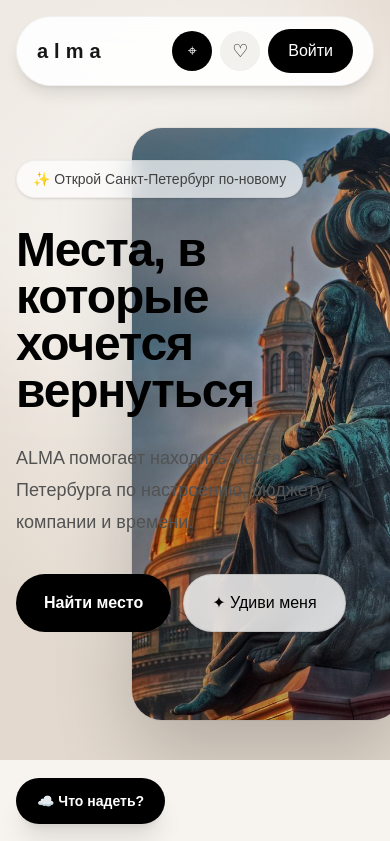
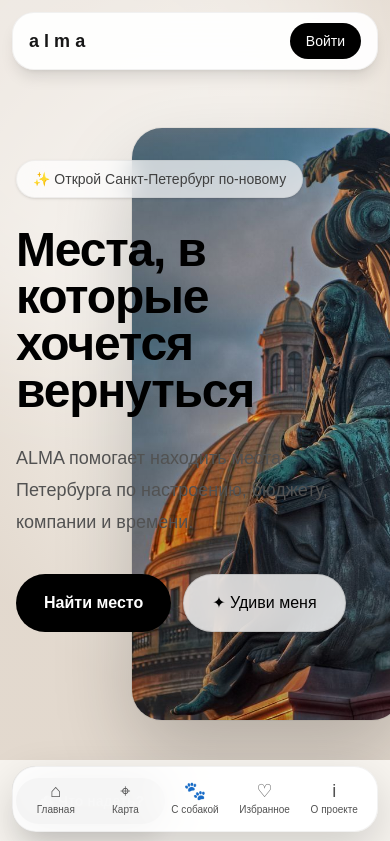
Before and after one commit to olgakastanova48386-dotcom/alma, a Next.js app: page / in a window 390 px wide. Shown: the top 841 px of the page. Built offline with nearby package versions, Linux system fonts and the light colour scheme; no server answers.

Commit message:
Improve ALMA mobile navigation

```diff
--- a/components/Header.tsx
+++ b/components/Header.tsx
@@ -2,55 +2,51 @@ import Link from "next/link";
 
 export default function Header() {
   return (
+    <>
       <header className="fixed top-0 left-0 w-full z-[9999]">
-      <div className="max-w-7xl mx-auto mt-4 px-4 sm:px-6">
-        <div className="flex items-center justify-between rounded-full bg-white/90 backdrop-blur-xl border border-black/5 shadow-lg px-5 sm:px-8 py-3">
-          <Link href="/" className="text-xl sm:text-2xl font-bold tracking-[0.3em]">
+        <div className="max-w-7xl mx-auto mt-3 sm:mt-4 px-3 sm:px-6">
+          <div className="flex items-center justify-between rounded-[22px] sm:rounded-full bg-white/92 backdrop-blur-xl border border-black/5 shadow-lg px-4 sm:px-8 py-2.5 sm:py-3">
+            <Link href="/" className="text-lg sm:text-2xl font-bold tracking-[0.28em]">
               alma
             </Link>
 
             <nav className="hidden md:flex items-center gap-5 lg:gap-7 text-sm md:text-base text-gray-600">
-            <Link href="/" className="hover:text-black transition">
-              Главная
-            </Link>
-            <Link href="/map" className="hover:text-black transition">
-              Карта
-            </Link>
-            <Link href="/dog-friendly" className="hover:text-black transition">
-              🐾 С собакой
-            </Link>
-            <Link href="/favorites" className="hover:text-black transition">
-              ♡ Избранное
-            </Link>
-            <Link href="/about" className="hover:text-black transition">
-              О проекте
-            </Link>
+              <Link href="/" className="hover:text-black transition">Главная</Link>
+              <Link href="/map" className="hover:text-black transition">Карта</Link>
+              <Link href="/dog-friendly" className="hover:text-black transition">🐾 С собакой</Link>
+              <Link href="/favorites" className="hover:text-black transition">♡ Избранное</Link>
+              <Link href="/about" className="hover:text-black transition">О проекте</Link>
             </nav>
 
-          <div className="flex items-center gap-2">
-            <Link
-              href="/map"
-              className="md:hidden w-10 h-10 rounded-full bg-black text-white flex items-center justify-center text-base"
-              aria-label="Карта"
-            >
-              ⌖
-            </Link>
-            <Link
-              href="/favorites"
-              className="md:hidden w-10 h-10 rounded-full bg-[#f3f1ed] flex items-center justify-center text-lg"
-              aria-label="Избранное"
-            >
-              ♡
-            </Link>
             <Link
               href="/login"
-              className="rounded-full bg-black text-white px-5 py-2.5 hover:opacity-80 transition"
+              className="rounded-full bg-black text-white px-4 sm:px-5 py-2 sm:py-2.5 text-sm sm:text-base hover:opacity-80 transition"
             >
               Войти
             </Link>
           </div>
         </div>
+      </header>
+
+      <nav className="md:hidden fixed bottom-3 left-3 right-3 z-[9999] rounded-[24px] bg-white/95 backdrop-blur-xl border border-black/5 shadow-[0_16px_45px_rgba(0,0,0,.16)] px-2 py-2 safe-area-mobile-nav">
+        <div className="grid grid-cols-5 items-center">
+          <Link href="/" className="flex min-h-12 flex-col items-center justify-center gap-0.5 rounded-[18px] text-[10px] font-medium text-neutral-600 active:bg-neutral-100">
+            <span className="text-lg leading-none">⌂</span><span>Главная</span>
+          </Link>
+          <Link href="/map" className="flex min-h-12 flex-col items-center justify-center gap-0.5 rounded-[18px] text-[10px] font-medium text-neutral-600 active:bg-neutral-100">
+            <span className="text-lg leading-none">⌖</span><span>Карта</span>
+          </Link>
+          <Link href="/dog-friendly" className="flex min-h-12 flex-col items-center justify-center gap-0.5 rounded-[18px] text-[10px] font-medium text-neutral-600 active:bg-neutral-100">
+            <span className="text-lg leading-none">🐾</span><span>С собакой</span>
+          </Link>
+          <Link href="/favorites" className="flex min-h-12 flex-col items-center justify-center gap-0.5 rounded-[18px] text-[10px] font-medium text-neutral-600 active:bg-neutral-100">
+            <span className="text-lg leading-none">♡</span><span>Избранное</span>
+          </Link>
+          <Link href="/about" className="flex min-h-12 flex-col items-center justify-center gap-0.5 rounded-[18px] text-[10px] font-medium text-neutral-600 active:bg-neutral-100">
+            <span className="text-lg leading-none">i</span><span>О проекте</span>
+          </Link>
         </div>
-    </header>
+      </nav>
+    </>
   );
 }
```
Lines whose indentation alone changed are shown as unchanged.
